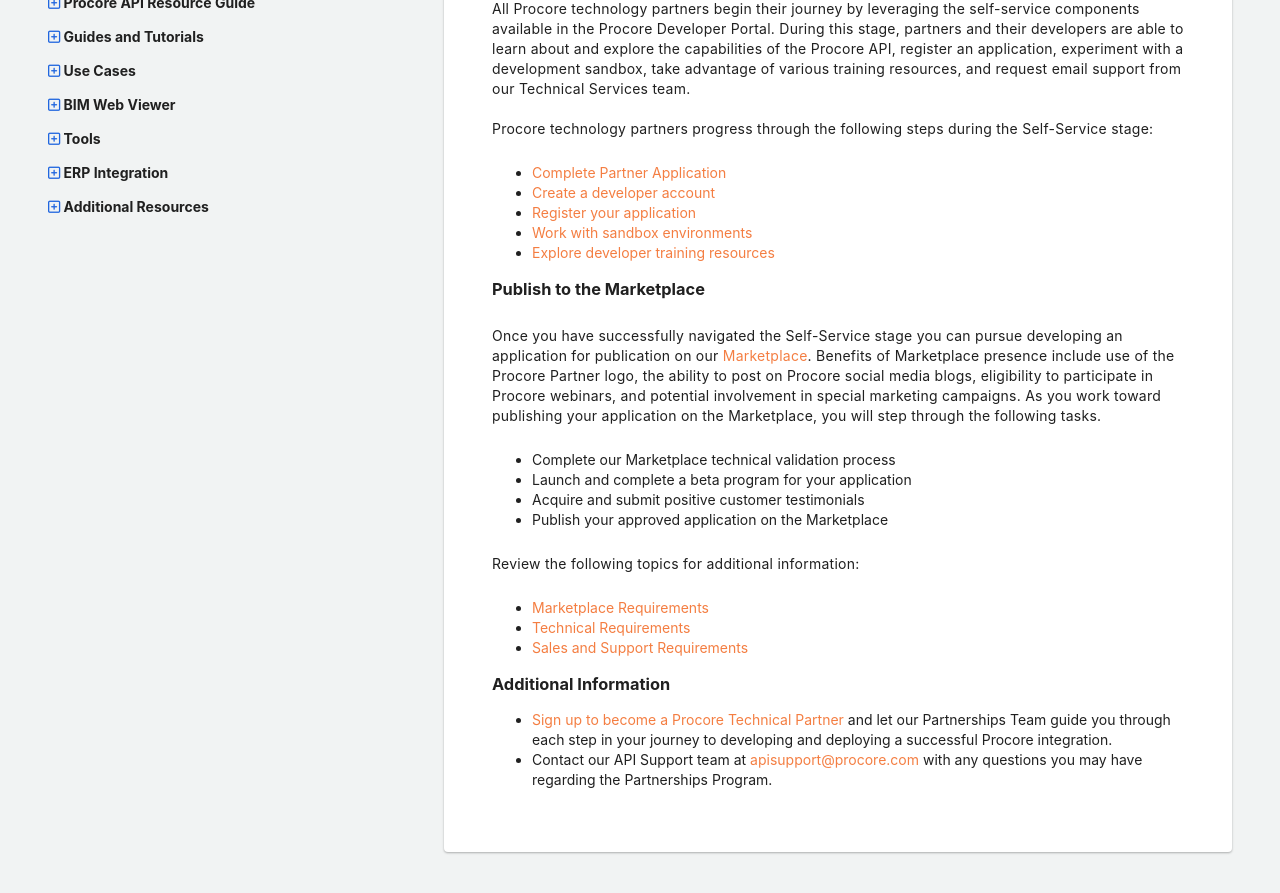
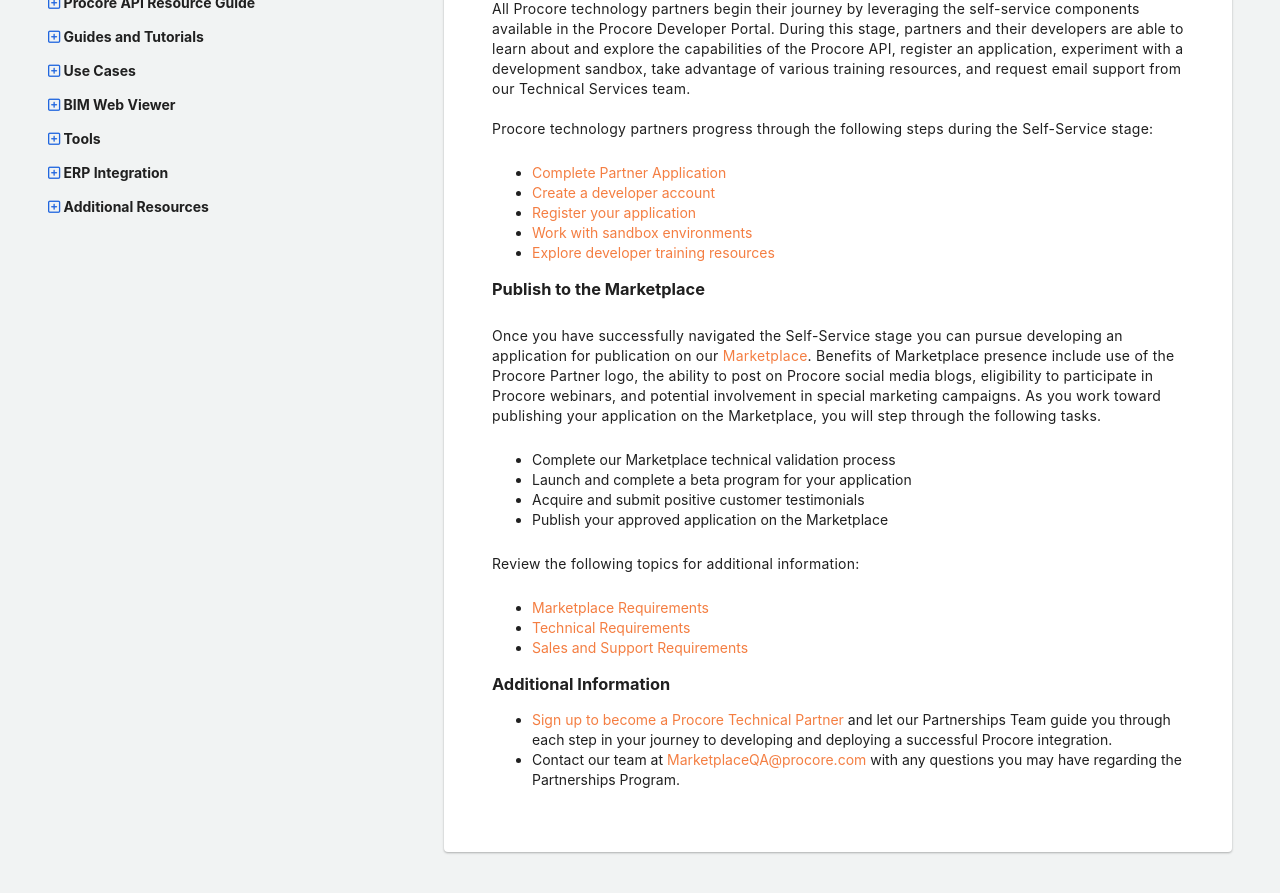
Before and after one commit to procore/documentation, a Jekyll site: the page built from overview/partner_overview.md, in a window 1280 px wide and 900 px high, scrolled down 593 px. Shown: the top 893 px of the window. Built offline with Jekyll 4.4.1, drawn with Linux system fonts in a browser that asks for light colours; comment, search, counter and statistics services are not loaded.

Commit message:
Updated email per prod specialists (#240)

```diff
--- a/overview/partner_overview.md
+++ b/overview/partner_overview.md
@@ -49,4 +49,4 @@ Review the following topics for additional information:
 ### Additional Information
 
 - [Sign up to become a Procore Technical Partner](https://developers.procore.com/partner-signup) and let our Partnerships Team guide you through each step in your journey to developing and deploying a successful Procore integration.
-- Contact our API Support team at <apisupport@procore.com> with any questions you may have regarding the Partnerships Program.
+- Contact our team at <MarketplaceQA@procore.com> with any questions you may have regarding the Partnerships Program.
```
